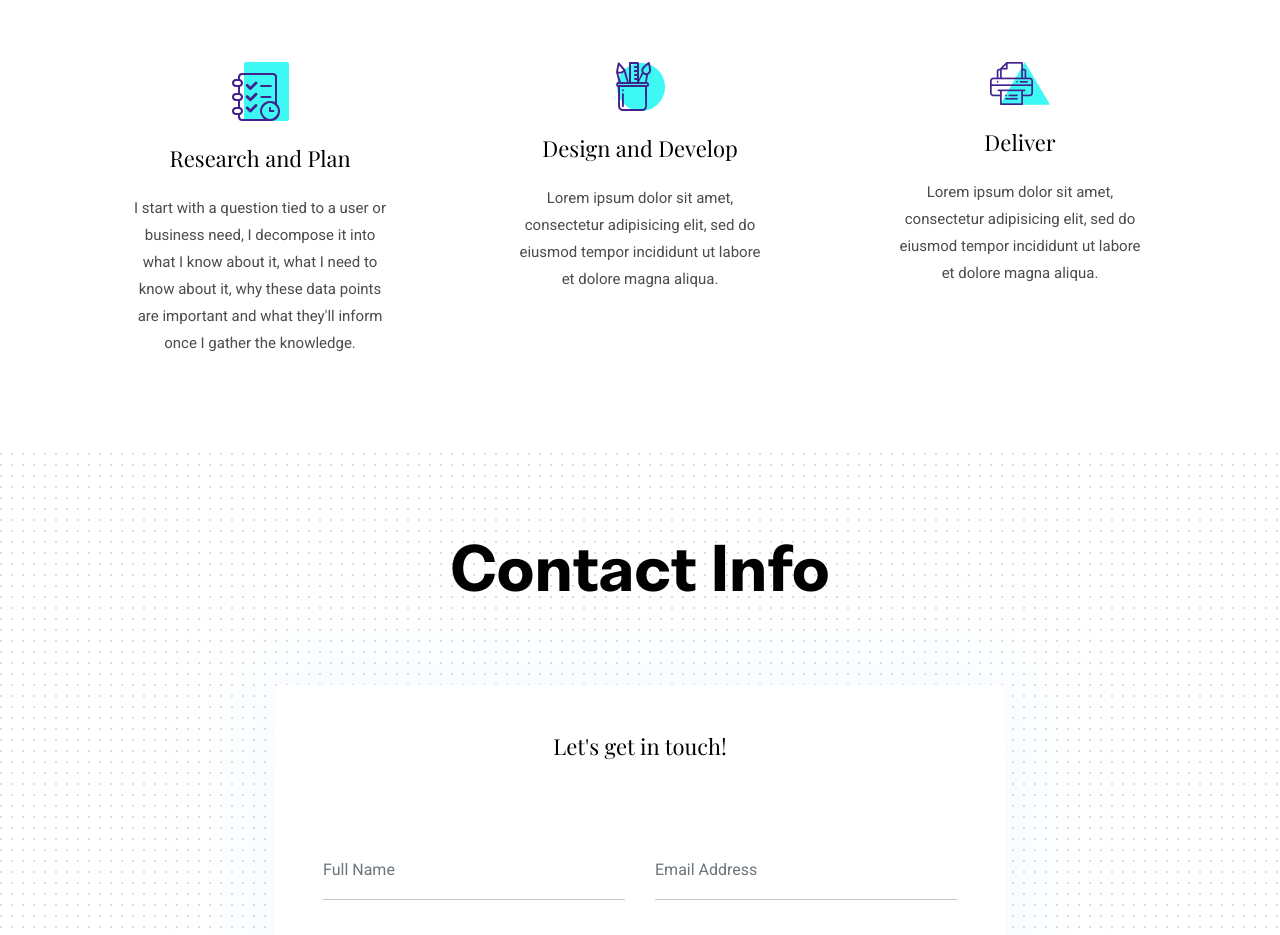
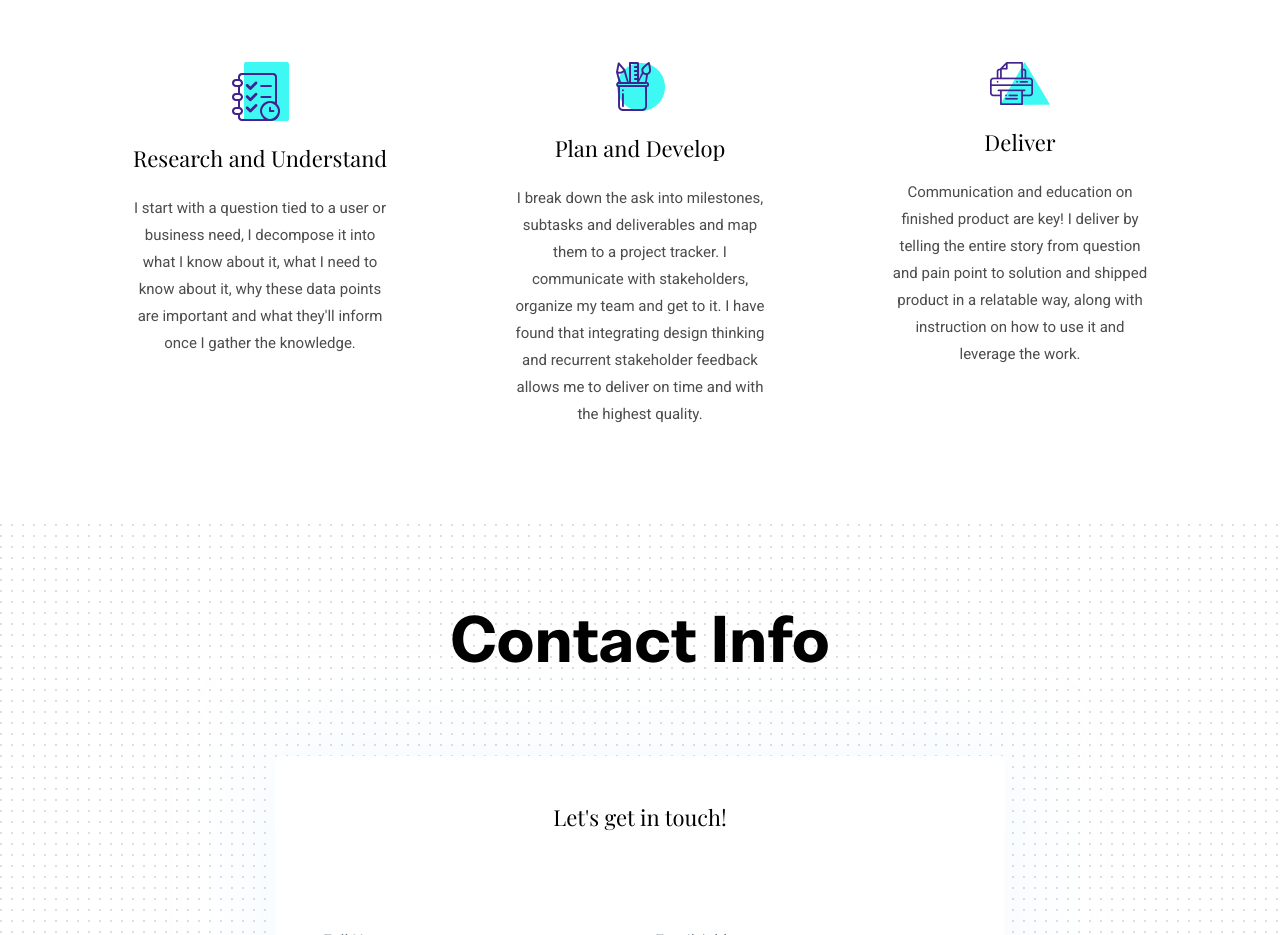
Before and after one commit to galessiorob/galessiorob.github.io, a plain HTML site: page about.html in a window 1280 px wide. Shown: the part 1280-2215 px from the top of the page. Drawn offline with nearby package versions, Linux system fonts and the light colour scheme.

Commit message:
Add workflow

```diff
--- a/about.html
+++ b/about.html
@@ -120,22 +120,24 @@
       <div class="col-lg-3 col-md-4 text-center hover-shadow pt-3">
         <div class="">
           <img src="images/icons/plan.png" class="mb-4" alt="icon">
-          <h4 class="mb-4">Research and Plan</h4>
+          <h4 class="mb-4">Research and Understand</h4>
           <p>I start with a question tied to a user or business need, I decompose it into what I know about it,
             what I need to know about it, why these data points are important and what they'll inform once I gather the knowledge.</p>
         </div>
       </div>
       <div class="col-lg-3 col-md-4 text-center hover-shadow pt-3">
         <img src="images/icons/design.png" class="mb-4" alt="icon">
-        <h4 class="mb-4">Design and Develop</h4>
-        <p>Lorem ipsum dolor sit amet, consectetur adipisicing elit, sed do eiusmod tempor incididunt ut labore et
-          dolore magna aliqua.</p>
+        <h4 class="mb-4">Plan and Develop</h4>
+        <p>I break down the ask into milestones, subtasks and deliverables and map them to a project tracker. I communicate with stakeholders,
+          organize my team and get to it. I have found that integrating design thinking and recurrent stakeholder feedback allows me to deliver
+        on time and with the highest quality.</p>
       </div>
       <div class="col-lg-3 col-md-4 text-center hover-shadow pt-3">
         <img src="images/icons/print.png" class="mb-4" alt="icon">
         <h4 class="mb-4">Deliver</h4>
-        <p>Lorem ipsum dolor sit amet, consectetur adipisicing elit, sed do eiusmod tempor incididunt ut labore et
-          dolore magna aliqua.</p>
+        <p>Communication and education on finished product are key! I deliver by telling the entire story from question and pain point to solution
+          and shipped product in a relatable way, along with instruction on how to use it and leverage the work.
+        </p>
       </div>
     </div>
   </div>
@@ -241,7 +243,7 @@
                 placeholder="Type Message Here"></textarea>
             </div>
             <div class="col-lg-6 col-10 mx-auto">
-              <button class="btn btn-primary w-100">send</button>
+              <button type="submit" class="btn btn-primary w-100">send</button>
             </div>
           </form>
         </div>
```
